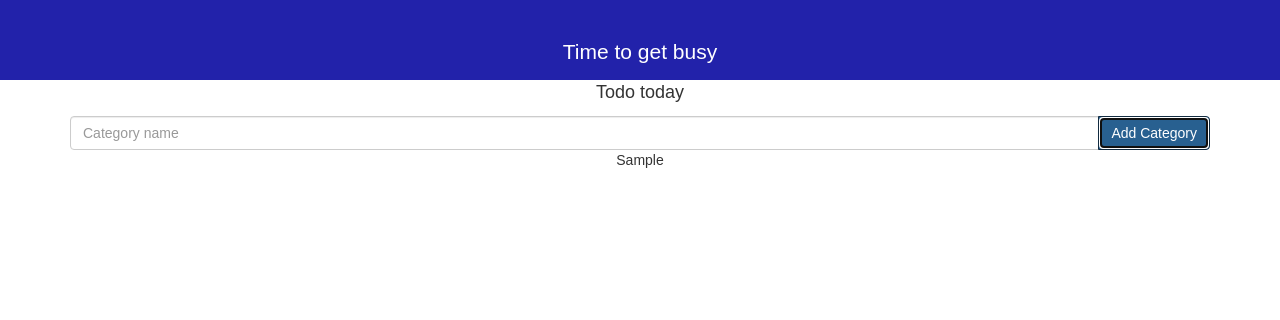
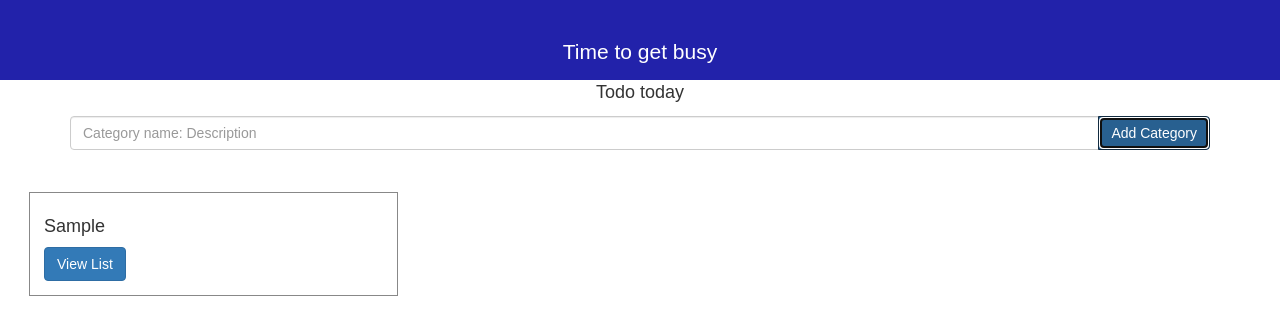
Before and after one commit to andela-megwali/busy, a React app: page / in a window 1280 px wide. Both pictures are taken after typing "Sample" into the empty fields and a click on the button "Add Category". Shown: the top 320 px of the page. Built offline with nearby package versions, Linux system fonts and the light colour scheme.

Commit message:
Add category blocks

```diff
--- a/src/App.css
+++ b/src/App.css
@@ -1,5 +1,6 @@
 .App {
   text-align: center;
+  padding-bottom: 2em
 }
 
 .App-logo {
--- a/src/App.js
+++ b/src/App.js
@@ -8,7 +8,9 @@ class App extends Component {
 
     this.state = {
       categories: [],
+      category: '',
       categoryName: '',
+      categoryDescription: '',
     };
 
     this.handleInput = this.handleInput.bind(this);
@@ -17,15 +19,19 @@ class App extends Component {
   }
 
   handleInput(event) {
-    this.setState({ categoryName: event.target.value });
+    const { value } = event.target;
+    const categoryName = value.split(':')[0];
+    const categoryDescription = value.split(':')[1];
+
+    this.setState({ category: value, categoryName, categoryDescription });
   }
 
   addCategory() {
-    const { categories, categoryName } = this.state;
+    const { categories, categoryName, categoryDescription } = this.state;
 
     this.setState({
-      categories: [...categories, categoryName],
-      categoryName: '',
+      categories: [...categories, { categoryName, categoryDescription }],
+      category: '',
     });
   }
 
@@ -34,14 +40,16 @@ class App extends Component {
 
     return categories.map(category => (
       <Category
-        key={category}
-        name={category}
+        key={category.categoryName}
+        name={category.categoryName}
+        categoryDescription={category.categoryDescription}
       />
     ));
   }
 
   render() {
     return (
+      <div>
         <div className={'App'}>
           <header className={'App-header'}>
             <h1 className={'App-title'}>{'Time to get busy'}</h1>
@@ -52,12 +60,12 @@ class App extends Component {
           <div className={'container'}>
             <div className={'input-group'}>
               <input
+                id={'categoryName'}
                 type={'text'}
                 className={'form-control'}
-              placeholder={'Category name'}
-              aria-label={'Search for...'}
+                placeholder={'Category name: Description'}
+                value={this.state.category}
                 onChange={this.handleInput}
-              value={this.state.categoryName}
               />
               <span className={'input-group-btn'}>
                 <button
@@ -70,6 +78,7 @@ class App extends Component {
               </span>
             </div>
           </div>
+        </div>
         {this.renderCategoryBlocks()}
       </div>
     );
--- /dev/null
+++ b/src/Category.css
@@ -0,0 +1,5 @@
+.category-card {
+  border: 1px #888888 solid;
+  padding: 1em;
+  margin: 1em;
+}
--- a/src/Category.jsx
+++ b/src/Category.jsx
@@ -1,26 +1,16 @@
 import React from 'react';
-// import TodoItem from './TodoItem';
-
-// class Category extends React.Component {
-//   constructor(props) {
-//     super(props);
-
-//     this.state = {};
-//   }
-
-//   render() {
-//     return (
-//       <div className={'container'}>
-//         <TodoItem />
-//       </div>
-//     );
-//   }
-// }
+import './Category.css';
 
 const Category = (props) => {
   return (
-    <div className={'container'}>
-      <p>{props.name}</p>
+    <div className={'col-sm-6 col-lg-4'}>
+      <div className={'card category-card'}>
+        <div className={'card-body'}>
+          <h4 className={'card-title'}>{props.name}</h4>
+          <p className={'card-text'}>{props.categoryDescription}</p>
+          <a href="#" className={'btn btn-primary'}>View List</a>
+        </div>
+      </div>
     </div>
   );
 };
```
Lines whose indentation alone changed are shown as unchanged.
